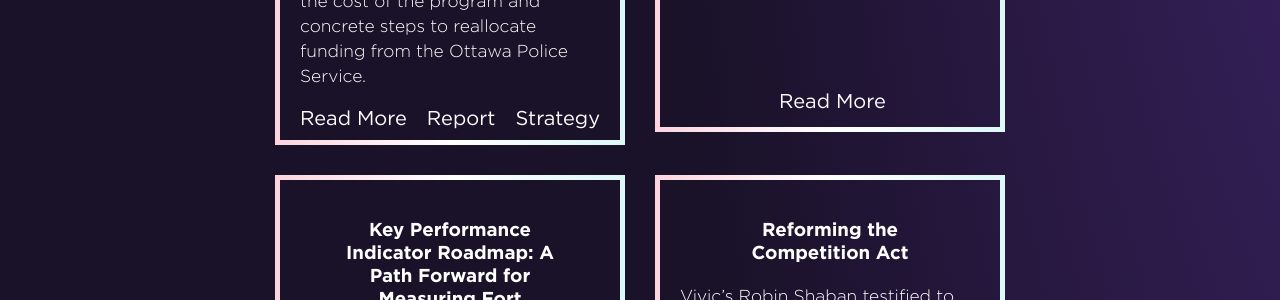
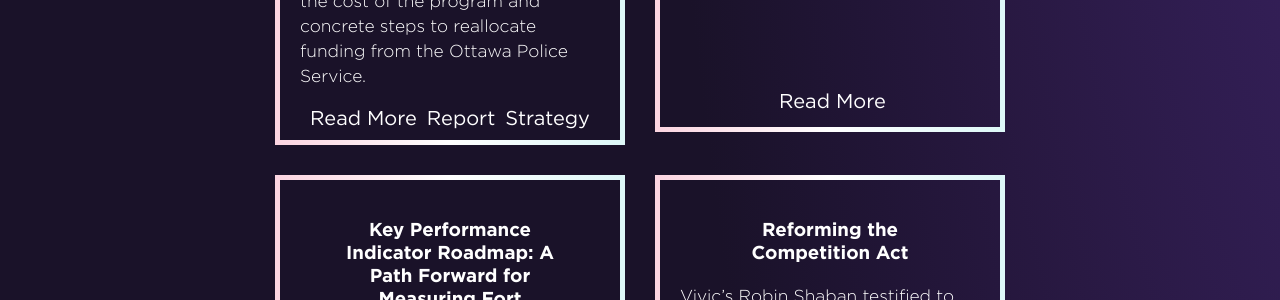
Before and after one commit to GoodbyteCo/Vivic-Website, a Jekyll site: the page built from work.html, in a window 1280 px wide and 900 px high, scrolled down 751 px. Shown: the part 150-450 px from the top of the window. Built offline with Jekyll 4.4.1, drawn with Linux system fonts in a browser that asks for light colours.

Commit message:
change spacing

```diff
--- a/work.html
+++ b/work.html
@@ -12,7 +12,7 @@ layout: main
             <h3>{{ work.title }}</h3>
             {{ work.content }}
             {% if work.work == 6 %}
-            <div style="display: flex; justify-content: space-between; margin-bottom: 10px;">
+            <div style="display: flex; justify-content: space-evenly; margin-bottom: 10px;">
                 <a class="read-more our-work" id="bh" href="/assets/PDFS/{{ work.pdf }}" target="_blank">
                     Read More</a>
                 <a class="read-more our-work" id="bh" href="BH-Final-Report.pdf" target="_blank">
```
